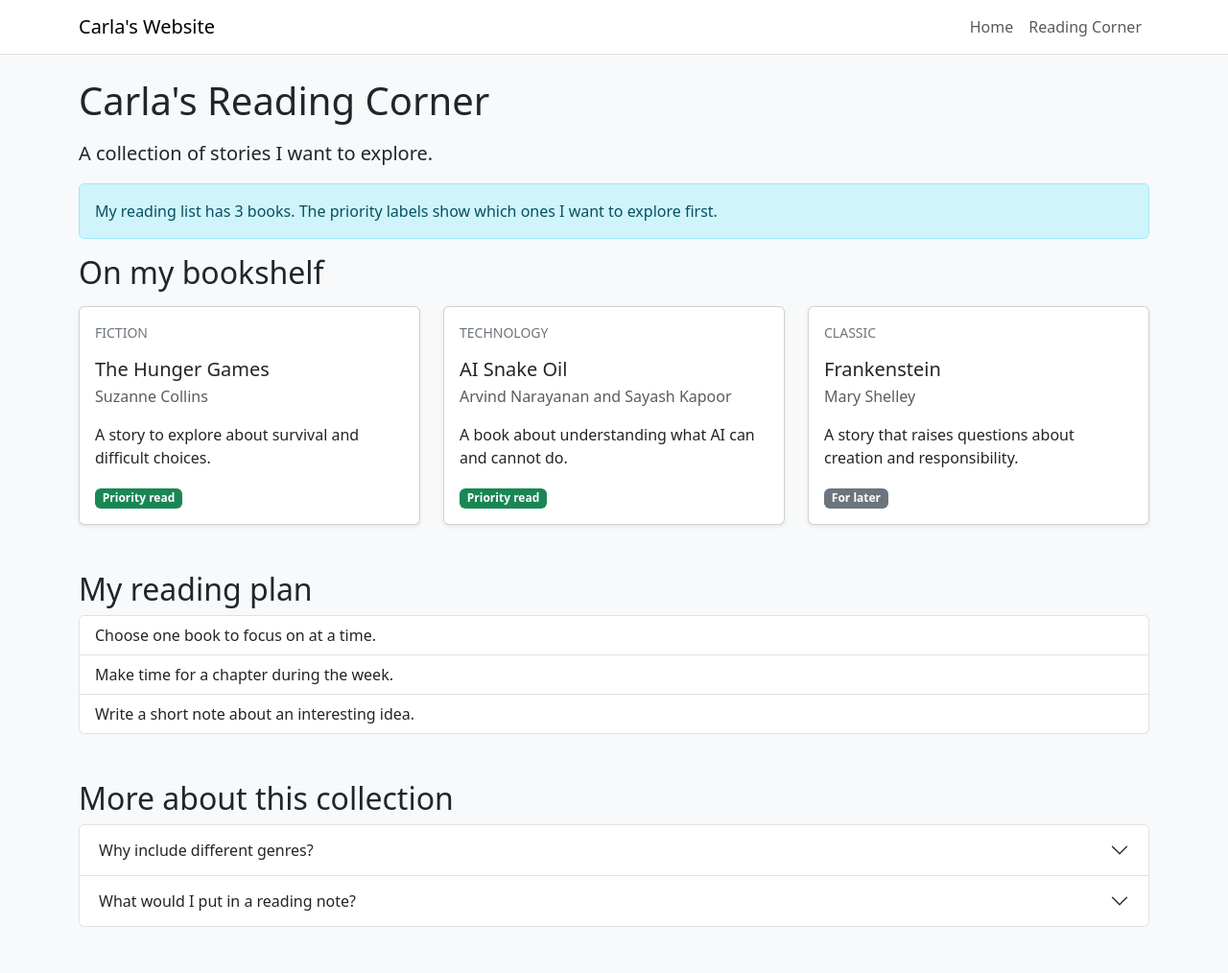
After one commit to carla-sgr/azure-web-app, a Flask app: page /reading in a window 1280 px wide. The commit adds this page. Shown: the whole page at 96% size. Run offline with Flask 3, Linux system fonts and the light colour scheme.

Commit message:
Add reading page with five Bootstrap components and Jinja templates

```diff
--- a/src/azure_web_app/app.py
+++ b/src/azure_web_app/app.py
@@ -1,4 +1,29 @@
 from flask import Flask, render_template
+
+
+BOOKS = [
+    {
+        "title": "The Hunger Games",
+        "author": "Suzanne Collins",
+        "genre": "fiction",
+        "priority": True,
+        "note": "A story to explore about survival and difficult choices.",
+    },
+    {
+        "title": "AI Snake Oil",
+        "author": "Arvind Narayanan and Sayash Kapoor",
+        "genre": "technology",
+        "priority": True,
+        "note": "A book about understanding what AI can and cannot do.",
+    },
+    {
+        "title": "Frankenstein",
+        "author": "Mary Shelley",
+        "genre": "classic",
+        "priority": False,
+        "note": "A story that raises questions about creation and responsibility.",
+    },
+]
 
 
 def create_app():
@@ -8,11 +33,17 @@ def create_app():
 
 
 def index():
-    return render_template("index.html", name="Flask Bootstrap5")
+    return render_template("index.html", name="Carla")
+
+
+def reading():
+    """Display my reading interests using Bootstrap components."""
+    return render_template("reading.html", books=BOOKS)
 
 
 def setup_routes(app):
     app.route("/")(index)
+    app.route("/reading")(reading)
 
 
 def run_app(debug: bool = True) -> None:
@@ -21,5 +52,4 @@ def run_app(debug: bool = True) -> None:
 
 
 if __name__ == "__main__":
-    app = create_app()
-    app.run(debug=True)
+    run_app()
--- /dev/null
+++ b/src/azure_web_app/templates/base.html
@@ -0,0 +1,34 @@
+<!DOCTYPE html>
+<html lang="en">
+
+<head>
+    <meta charset="utf-8" />
+    <meta name="viewport" content="width=device-width, initial-scale=1" />
+    <title>{% block title %}Carla's Website{% endblock %}</title>
+
+    <link href="https://cdn.jsdelivr.net/npm/bootstrap@5.3.3/dist/css/bootstrap.min.css" rel="stylesheet"
+        integrity="sha384-QWTKZyjpPEjISv5WaRU9OFeRpok6YctnYmDr5pNlyT2bRjXh0JMhjY6hW+ALEwIH" crossorigin="anonymous" />
+</head>
+
+<body class="bg-light">
+    <nav class="navbar navbar-expand bg-white border-bottom mb-4">
+        <div class="container">
+            <a class="navbar-brand" href="{{ url_for('index') }}">Carla's Website</a>
+            <div class="navbar-nav">
+                <a class="nav-link" href="{{ url_for('index') }}">Home</a>
+                <a class="nav-link" href="{{ url_for('reading') }}">Reading Corner</a>
+            </div>
+        </div>
+    </nav>
+
+    <main class="container pb-5">
+        {% block content %}{% endblock %}
+    </main>
+
+    <script src="https://cdn.jsdelivr.net/npm/bootstrap@5.3.3/dist/js/bootstrap.bundle.min.js"
+        integrity="sha384-YvpcrYf0tY3lHB60NNkmXc5s9fDVZLESaAA55NDzOxhy9GkcIdslK1eN7N6jIeHz"
+        crossorigin="anonymous"></script>
+    {% block scripts %}{% endblock %}
+</body>
+
+</html>
--- /dev/null
+++ b/src/azure_web_app/templates/reading.html
@@ -0,0 +1,93 @@
+{% extends "base.html" %}
+
+{% block title %}Reading Corner | Carla's Website{% endblock %}
+
+{% block content %}
+<h1 class="mb-3">Carla's Reading Corner</h1>
+<p class="lead">
+    A collection of stories I want to explore.
+</p>
+
+{# Component 1: Alert #}
+<div class="alert alert-info" role="alert">
+    My reading list has {{ books | length }} books.
+    The priority labels show which ones I want to explore first.
+</div>
+
+<h2 class="mb-3">On my bookshelf</h2>
+
+<div class="row g-4">
+    {% for book in books %}
+    <div class="col-12 col-md-6 col-lg-4">
+        {# Component 2: Card #}
+        <article class="card h-100 shadow-sm">
+            <div class="card-body">
+                <p class="text-secondary small">{{ book.genre | upper }}</p>
+                <h3 class="card-title h5">{{ book.title }}</h3>
+                <p class="card-subtitle mb-3 text-body-secondary">
+                    {{ book.author }}
+                </p>
+                <p class="card-text">{{ book.note }}</p>
+
+                {# Component 3: Badge, selected with a Jinja conditional #}
+                {% if book.priority %}
+                <span class="badge text-bg-success">Priority read</span>
+                {% else %}
+                <span class="badge text-bg-secondary">For later</span>
+                {% endif %}
+            </div>
+        </article>
+    </div>
+    {% else %}
+    <p>No books have been added yet.</p>
+    {% endfor %}
+</div>
+
+<section class="mt-5" aria-labelledby="reading-plan-heading">
+    <h2 id="reading-plan-heading">My reading plan</h2>
+
+    {# Component 4: List group #}
+    <ul class="list-group">
+        <li class="list-group-item">Choose one book to focus on at a time.</li>
+        <li class="list-group-item">Make time for a chapter during the week.</li>
+        <li class="list-group-item">Write a short note about an interesting idea.</li>
+    </ul>
+</section>
+
+<section class="mt-5" aria-labelledby="more-heading">
+    <h2 id="more-heading">More about this collection</h2>
+
+    {# Component 5: Accordion #}
+    <div class="accordion" id="readingAccordion">
+        <div class="accordion-item">
+            <h3 class="accordion-header">
+                <button class="accordion-button collapsed" type="button" data-bs-toggle="collapse"
+                    data-bs-target="#readingReasons" aria-expanded="false" aria-controls="readingReasons">
+                    Why include different genres?
+                </button>
+            </h3>
+            <div id="readingReasons" class="accordion-collapse collapse" data-bs-parent="#readingAccordion">
+                <div class="accordion-body">
+                    Fiction offers stories to think about, while technology books
+                    connect with subjects I am learning in Computer Science.
+                </div>
+            </div>
+        </div>
+
+        <div class="accordion-item">
+            <h3 class="accordion-header">
+                <button class="accordion-button collapsed" type="button" data-bs-toggle="collapse"
+                    data-bs-target="#readingNotes" aria-expanded="false" aria-controls="readingNotes">
+                    What would I put in a reading note?
+                </button>
+            </h3>
+            <div id="readingNotes" class="accordion-collapse collapse" data-bs-parent="#readingAccordion">
+                <div class="accordion-body">
+                    A question, a reaction to a character's decision, or an idea
+                    that connects with something from class.
+                </div>
+            </div>
+        </div>
+    </div>
+</section>
+{% endblock %}
```
Also changed, not shown: src/azure_web_app/templates/index.html (+9 -43 lines).
